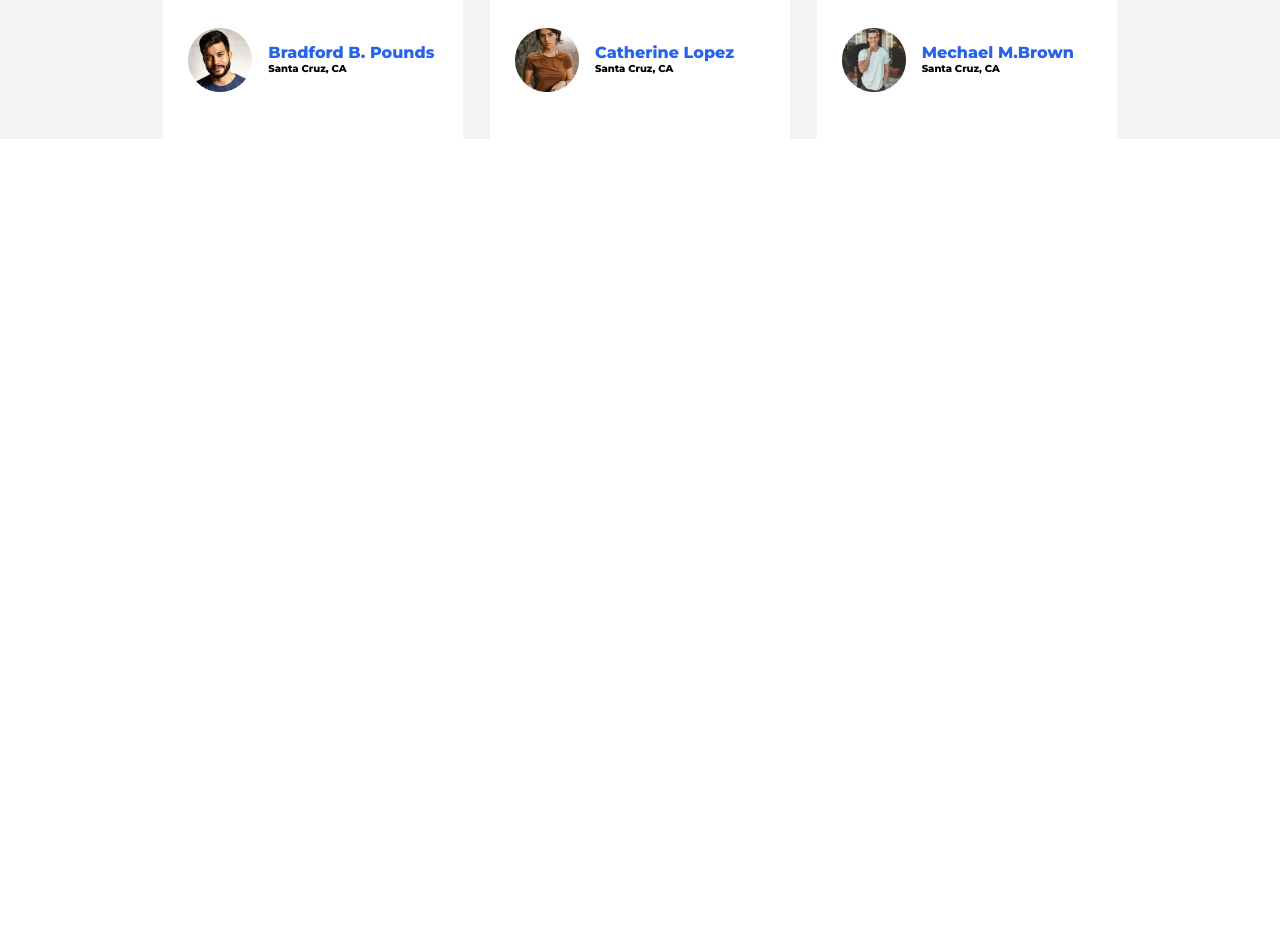
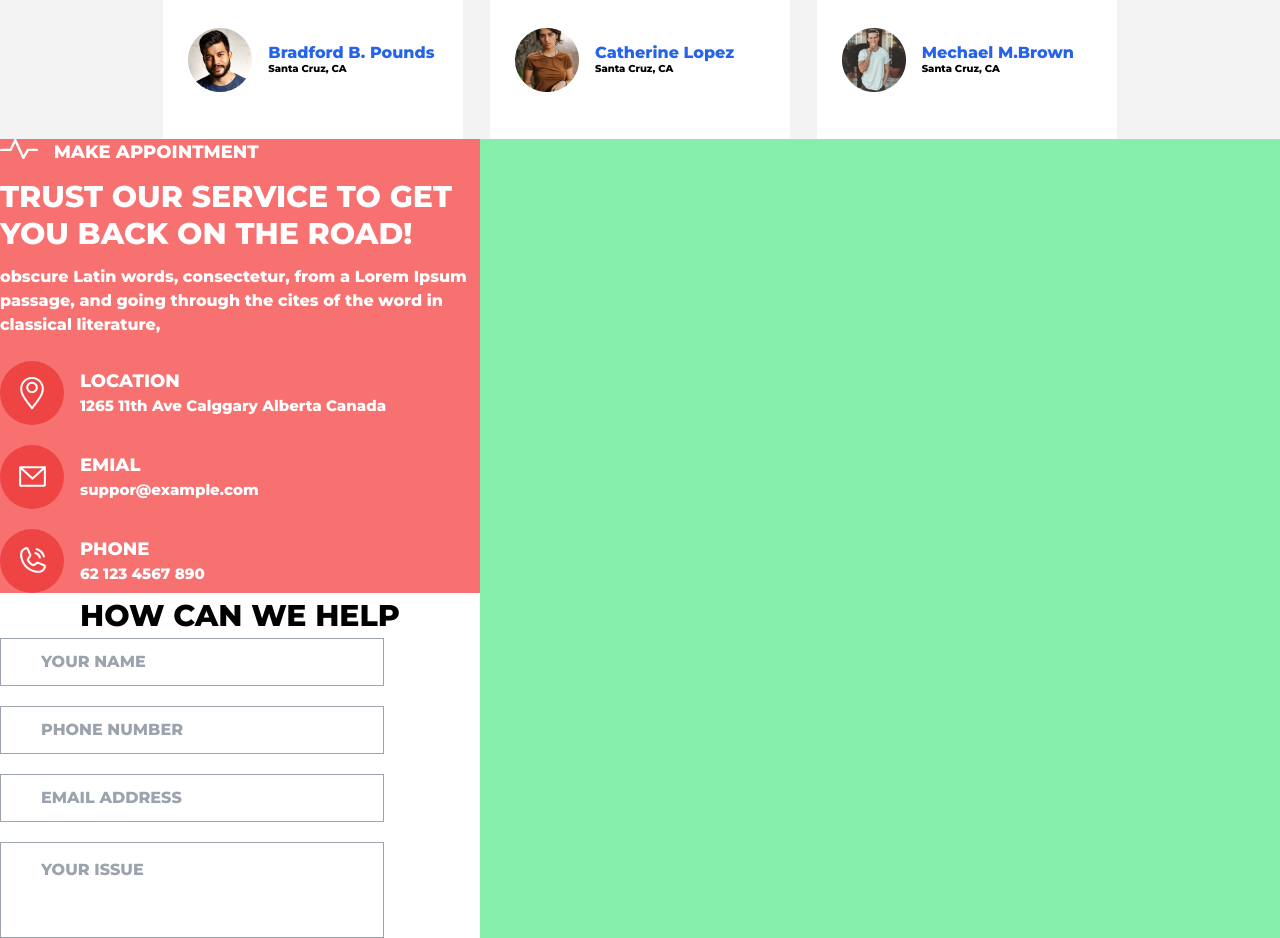
Before and after one commit to abz-abhi/autogarage, a React (Vite) app: page / in a window 1280 px wide. Shown: the part 3680-4618 px from the top of the page. Before the commit the page ends 3819 px from the top, so only its background shows below. Built offline with nearby package versions, Linux system fonts and the light colour scheme.

Commit message:
Initial commit

```diff
--- a/src/App.jsx
+++ b/src/App.jsx
@@ -5,9 +5,9 @@ import Page4 from "./pages/page4";
 import Page5 from "./pages/page5";
 import Page6 from "./pages/page6";
 
-
 function App() {
   return (
+    <div>
       <div>
         <Page1 />
         <Page2 />
@@ -16,6 +16,7 @@ function App() {
         <Page5 />
         <Page6 />
       </div>
+    </div>
   );
 }
 export default App;
--- a/src/pages/page6.jsx
+++ b/src/pages/page6.jsx
@@ -1,8 +1,97 @@
-
 function Page6() {
   return (
     <div>
-      <div></div>
+      <div className="bg-green-300">
+        {/* left box */}
+        <div className="text-white space-y-6 bg-red-400 w-[30rem]">
+          <div className="space-y-3 ">
+            <h1 className="flex gap-4 text-[18px]">
+              <img
+                className="h-5"
+                src="../public/separator-carswhite.svg"
+                alt=""
+              />
+              MAKE APPOINTMENT
+            </h1>
+            <h1 className="text-[30px] leading-tight">
+              TRUST OUR SERVICE TO GET <br /> YOU BACK ON THE ROAD!
+            </h1>
+            <p className="w-[32rem]">
+              obscure Latin words, consectetur, from a Lorem Ipsum passage, and
+              going through the cites of the word in classical literature,
+            </p>
+          </div>
+          <div className="space-y-5 ">
+            <div className="flex">
+              <div className="h-16 w-16 rounded-full flex justify-center items-center bg-red-500">
+                <img src="../public/marker-car-service.png" alt="" />
+              </div>
+              <div className="ml-4 flex flex-col justify-center">
+                <h1 className="text-[18px]">LOCATION</h1>
+                <p className="text-[15px]">
+                  1265 11th Ave Calggary Alberta Canada
+                </p>
+              </div>
+            </div>
+            <div className="flex">
+              <div className="h-16 w-16 rounded-full flex justify-center items-center bg-red-500">
+                <img src="../public/envelope-car-service.png" alt="" />
+              </div>
+              <div className="ml-4 flex flex-col justify-center">
+                <h1 className="text-[18px]">EMIAL</h1>
+                <p className="text-[15px]">suppor@example.com</p>
+              </div>
+            </div>
+            <div className="flex">
+              <div className="h-16 w-16 rounded-full flex justify-center items-center bg-red-500">
+                <img src="../public/phone-car-service.png" alt="" />
+              </div>
+              <div className="ml-4 flex flex-col justify-center">
+                <h1 className="text-[18px]">PHONE</h1>
+                <p className="text-[15px]">62 123 4567 890</p>
+              </div>
+            </div>
+          </div>
+        </div>
+        {/* right box */}
+        <div className="bg-white w-[30rem]">
+          <div>
+            <div className="flex justify-center items-center  ">
+              <h1 className="text-[30px]">HOW CAN WE HELP</h1>
+            </div>
+            <ul className="space-y-5">
+              <li>
+                <input
+                  type="text"
+                  className="pl-10 h-12 w-96 border border-gray-400 bg-transparent "
+                  placeholder="YOUR NAME"
+                />
+              </li>
+              <li>
+                <input
+                  type="text"
+                  className="pl-10 h-12 w-96 border border-gray-400 bg-transparent"
+                  placeholder="PHONE NUMBER"
+                />
+              </li>
+              <li>
+                <input
+                  type="text"
+                  className="pl-10 h-12 w-96 border border-gray-400 bg-transparent"
+                  placeholder="EMAIL ADDRESS"
+                />
+              </li>
+              <li>
+                <input
+                  type="text"
+                  className="pl-10 h-24 pb-10 w-96 border border-gray-400 bg-transparent"
+                  placeholder="YOUR ISSUE"
+                />
+              </li>
+            </ul>
+          </div>
+        </div>
+      </div>
     </div>
   );
 }
```
Lines whose indentation alone changed are shown as unchanged.
